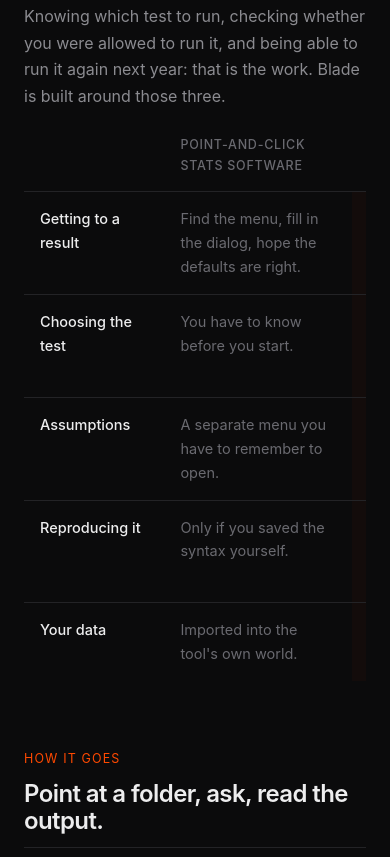
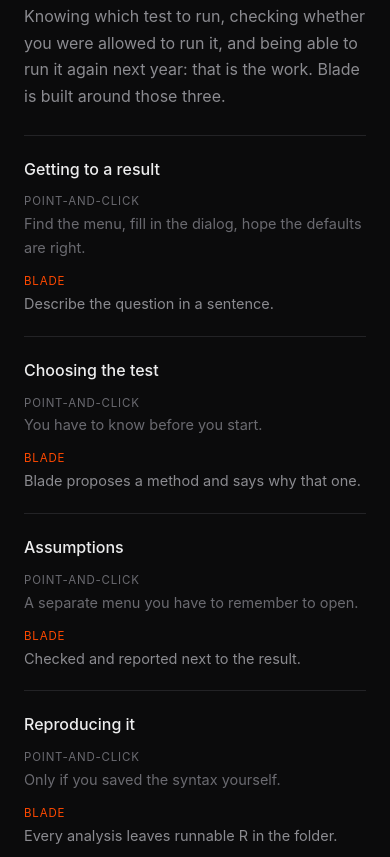
Before and after one commit to febriliankr/bladestatistics-site, a plain HTML site: page index.html in a window 390 px wide. Shown: the part 1467-2324 px from the top of the page. Drawn offline with Linux system fonts and the light colour scheme.

Commit message:
Fix FAQ kicker colour and restack the comparison table on mobile

```diff
--- a/index.html
+++ b/index.html
@@ -34,7 +34,6 @@
     -webkit-font-smoothing: antialiased;
   }
   .wrap { max-width: 720px; margin: 0 auto; padding: 0 24px; }
-  .wide { max-width: 880px; margin: 0 auto; padding: 0 24px; }
 
   /* ---- header / hero ---- */
   header { padding: 88px 0 0; }
@@ -317,7 +316,8 @@
     flex: none;
   }
   .faq details[open] summary::before { content: "\2212"; }
-  .faq p { margin: 10px 0 0 22px; color: var(--muted); font-size: 15px; }
+  /* `.faq p` would also catch the section kicker, which outranks `.kicker`. */
+  .faq details p { margin: 10px 0 0 22px; color: var(--muted); font-size: 15px; }
 
   footer {
     margin-top: 72px;
@@ -356,6 +356,28 @@
     .facts { grid-template-columns: 1fr; }
     .fam { grid-template-columns: 1fr; gap: 10px; }
     .shot { padding: 0 16px; }
+
+    /* The two-column comparison would need sideways scrolling here, so each
+       row becomes a small card with its own column labels instead. */
+    table.cmp { min-width: 0; }
+    table.cmp thead { display: none; }
+    table.cmp tbody tr { display: block; padding: 20px 0; border-top: 1px solid var(--line); }
+    table.cmp td { display: block; border: 0; padding: 0; }
+    /* the desktop percentage widths would keep these columns narrow */
+    table.cmp td:first-child,
+    table.cmp td:nth-child(2) { width: auto; }
+    table.cmp td:first-child { font-size: 16px; margin-bottom: 10px; }
+    table.cmp td:nth-child(2)::before,
+    table.cmp td:last-child::before {
+      display: block;
+      font-size: 11.5px;
+      letter-spacing: .07em;
+      text-transform: uppercase;
+      margin-bottom: 1px;
+    }
+    table.cmp td:nth-child(2)::before { content: "Point-and-click"; color: var(--dim); }
+    table.cmp td:last-child::before { content: "Blade"; color: var(--brand); }
+    table.cmp td:last-child { background: none; margin-top: 12px; }
   }
 </style>
 </head>
```
